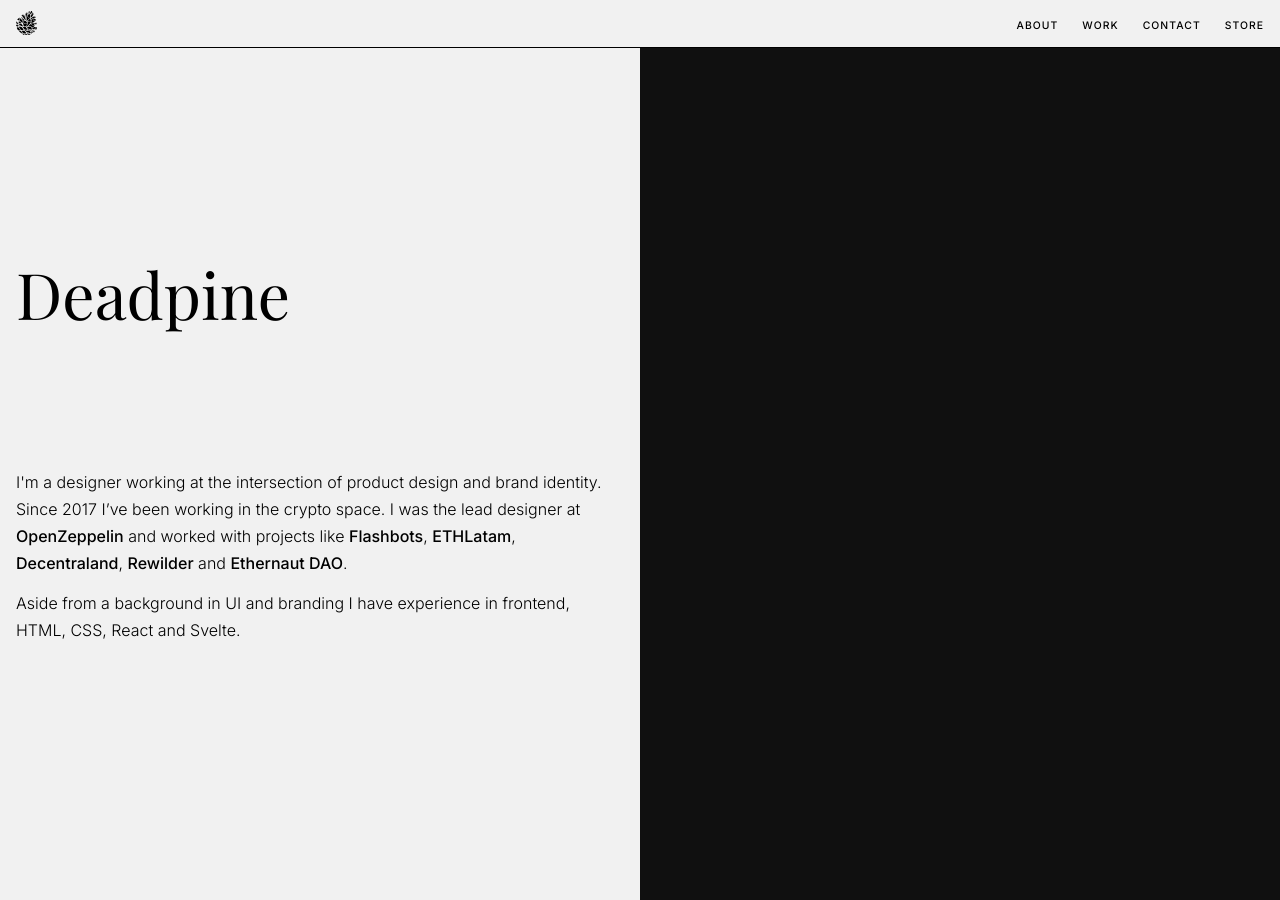
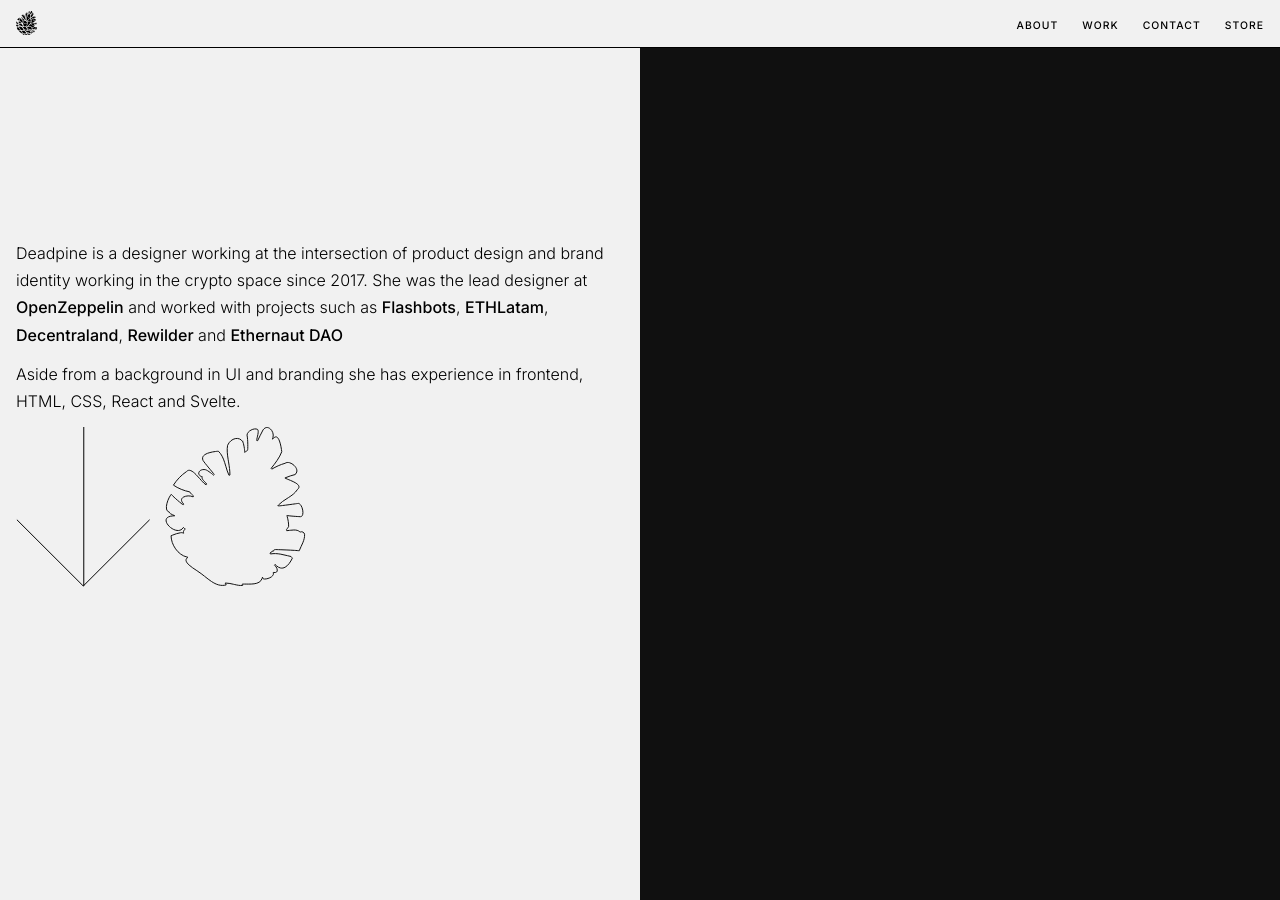
Before and after one commit to deadpine/deadpine.xyz, a Jekyll site: the page built from index.md, in a window 1280 px wide and 900 px high. Built offline with Jekyll 4.4.1, drawn with Linux system fonts in a browser that asks for light colours; some web fonts are replaced.

Commit message:
update about

```diff
--- a/_includes/about.html
+++ b/_includes/about.html
@@ -1,5 +1,8 @@
 <section id="about">
-	<h1>Deadpine</h1>
-	<p>I'm a designer working at the intersection of product design and brand identity. Since 2017 I’ve been working in the crypto space. I was the lead designer at <a href="https://openzeppelin.com/" target="_blank">OpenZeppelin</a> and worked with projects like <a href="https://flashbots.net/" target="_blank">Flashbots</a>, <a href="http://ethlatam.org/" target="_blank">ETHLatam</a>, <a href="https://decentraland.org/" target="_blank">Decentraland</a>, <a href="https://app.rewilder.xyz/#" target="_blank">Rewilder</a> and <a href="https://mint.ethernautdao.io/#about" target="_blank">Ethernaut DAO</a>.</p>
-	<p>Aside from a background in UI and branding I have experience in frontend, HTML, CSS, React and Svelte.</p>
+	<div>
+    <p>Deadpine is a designer working at the intersection of product design and brand identity working in the crypto space since 2017. She was the lead designer at <a href="https://openzeppelin.com/" target="_blank">OpenZeppelin</a> and worked with projects such as <a href="https://flashbots.net/" target="_blank">Flashbots</a>, <a href="http://ethlatam.org/" target="_blank">ETHLatam</a>, <a href="https://decentraland.org/" target="_blank">Decentraland</a>, <a href="https://app.rewilder.xyz/donation/27" target="_blank">Rewilder</a> and <a href="https://mint.ethernautdao.io/#about" target="_blank">Ethernaut DAO</a></p>
+	  <p>Aside from a background in UI and branding she has experience in frontend, HTML, CSS, React and Svelte.</p>
+    <!-- <a href="https://app.exact.ly/" target="_blank">Exactly</a> -->
+  </div>
+  <img class="logo" width="290" height="160" src="/img/logo-outline.svg" alt="deadpine's logo outlined" />
 </section>
```
Also changed, not shown: img/logo-outline.svg (added).
